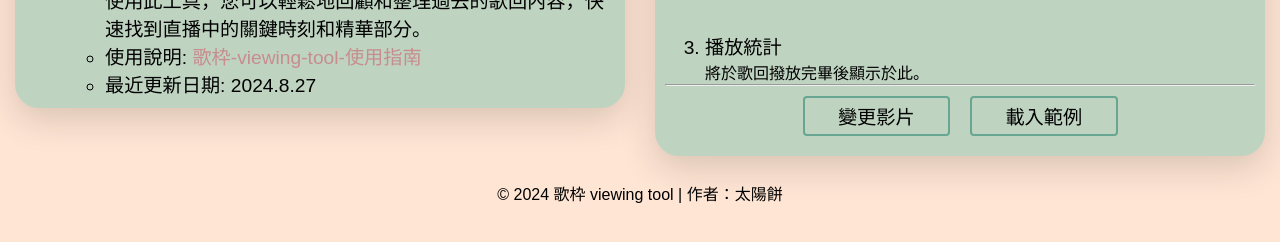
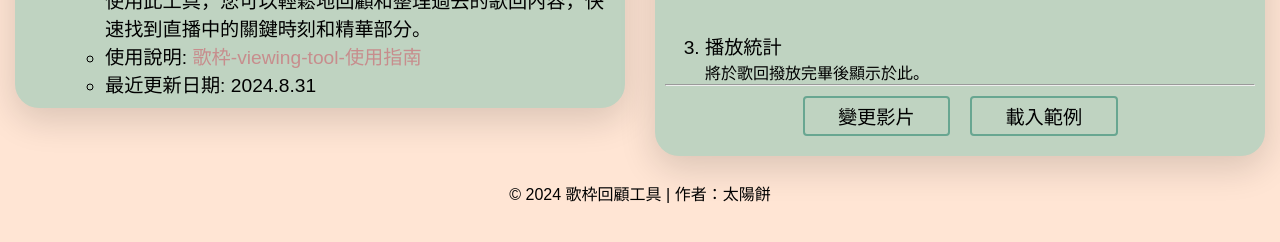
Before and after one commit to Benjamin-Yan/utawaku-recap-tool, a plain HTML site: page index.html in a window 1280 px wide. Shown: the part 394-636 px from the top of the page. Drawn offline with Linux system fonts and the light colour scheme.

Commit message:
更新名字

```diff
--- a/index.html
+++ b/index.html
@@ -29,7 +29,7 @@
                     <ul>
                         <li>這是一款專為 VTuber 唱歌直播（歌枠）設計的回顧工具。使用此工具，您可以輕鬆地回顧和整理過去的歌回內容，快速找到直播中的關鍵時刻和精華部分。</li>
                         <li>使用說明: <a href="https://benjamin-yan.github.io/歌枠-viewing-tool-使用指南/" target="_blank">歌枠-viewing-tool-使用指南</a></li>
-                        <li>最近更新日期: 2024.8.27</li>
+                        <li>最近更新日期: 2024.8.31</li>
                     </ul>
                 </ol>
             </div>
@@ -56,7 +56,7 @@
         </div>
     </div>
 
-    <p id="cprt">&copy; 2024 歌枠 viewing tool | 作者：太陽餅</p>
+    <p id="cprt">&copy; 2024 歌枠回顧工具 | 作者：太陽餅</p>
 
     <!-- Scripts -->
     <script src="main.js"></script>
```
